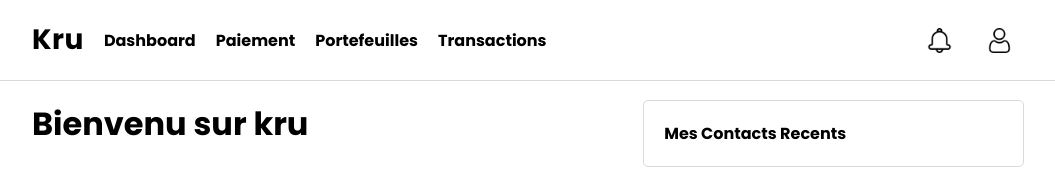
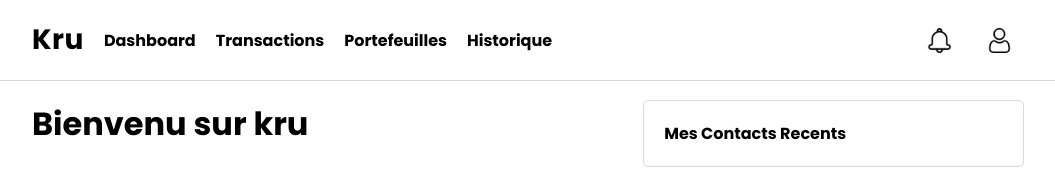
Before and after one commit to pierreEdimo/kru_ui, a Next.js app: page / in a window 1280 px wide. Shown: the top 169 px of the page, without its empty margins (112-1167 px from the left). Built offline with nearby package versions, Linux system fonts and the light colour scheme.

Commit message:
changer l'appbar

```diff
--- a/components/app.bar.tsx
+++ b/components/app.bar.tsx
@@ -13,9 +13,9 @@ export function AppBar({title}: { title: string }) {
                     <div className={styles.menuItems}>
                         <h2 className={styles.title}>{title}</h2>
                         <Link href="/">Dashboard</Link>
-                        <Link href="/paiement">Paiement</Link>
+                        <Link href="/transaction">Transactions</Link>
                         <Link href="/portefeuille">Portefeuilles</Link>
-                        <Link href="/transactions">Transactions</Link>
+                        <Link href="/historique">Historique</Link>
                     </div>
                     <div className={styles.menuIcons}>
                         <Link href="/">
```
